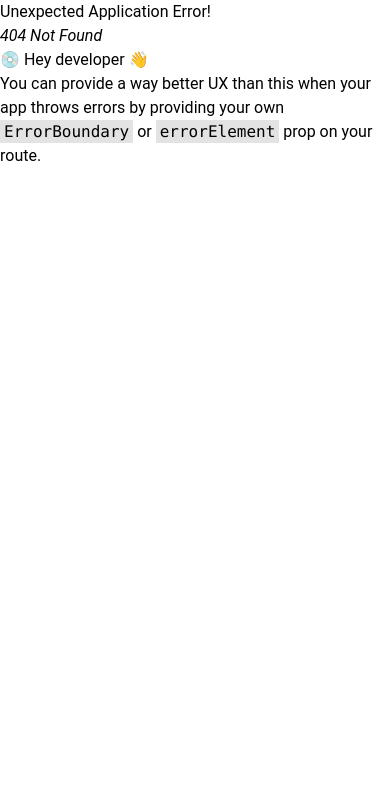
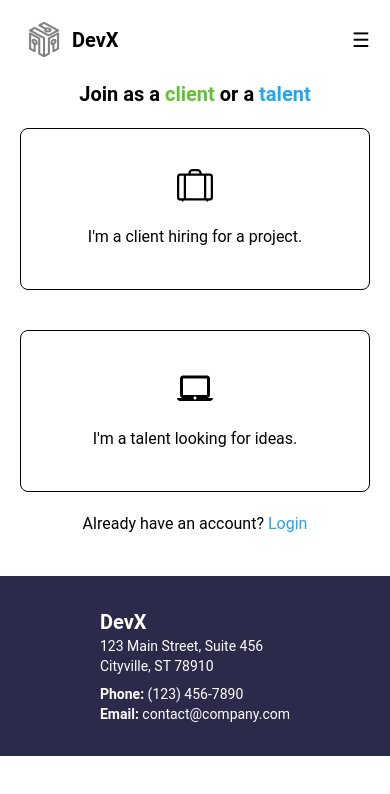
Before and after one commit to Aayush-prog/DevX, a React (Vite) app in the folder Frontend/: page /signUp in a window 390 px wide. Before the commit this address had no page. Shown: the top 794 px of the page. Built offline with nearby package versions, Linux system fonts and the light colour scheme.

Commit message:
common signup page with responsiveness

```diff
--- a/Frontend/src/App.jsx
+++ b/Frontend/src/App.jsx
@@ -5,11 +5,19 @@ import {
   RouterProvider,
 } from "react-router-dom";
 import Home from "./loggedOut/Home.jsx";
+import SignUp from "./loggedOut/SignUp.jsx";
+// import Login from "./loggedOut/Login.jsx";
+import ClientSignUp from "./loggedOut/ClientSignUp.jsx";
+import DevSignUp from "./loggedOut/DevSignUp.jsx";
 function App() {
   const router = createBrowserRouter(
     createRoutesFromElements(
       <Route>
         <Route path="/" element={<Home />} />
+        <Route path="/signUp" element={<SignUp />} />
+        <Route path="/client" element={<ClientSignUp />} />
+        <Route path="/talent" element={<DevSignUp />} />
+        {/* <Route path="/login" element={<Login />} /> */}
         {/* <Route path="/dev" element={<Try />}>
           <Route path=":id" element={<Nested />} />
         </Route> */}
--- a/Frontend/src/Nav.jsx
+++ b/Frontend/src/Nav.jsx
@@ -21,7 +21,7 @@ export default function Nav() {
   };
 
   return (
-    <nav>
+    <nav className="">
       {/* Navbar Section */}
       <div className="relative flex justify-between items-center p-4 bg-white z-50 xl:px-20 lg:px-10 px-5">
         {/* Left Section */}
@@ -138,6 +138,18 @@ export default function Nav() {
           >
             Why DevX
           </NavLink>
+          <Link
+            to="/login"
+            className="text-black hover:underline underline-offset-8"
+          >
+            Login
+          </Link>
+          <Link
+            to="/signUp"
+            className="bg-green rounded-lg p-2 px-3  text-white"
+          >
+            Sign Up
+          </Link>
         </ul>
       </div>
     </nav>
--- /dev/null
+++ b/Frontend/src/loggedOut/ClientSignUp.jsx
@@ -0,0 +1,5 @@
+import React from "react";
+
+export default function ClientSignUp() {
+  return <div>ClientSignUp</div>;
+}
--- /dev/null
+++ b/Frontend/src/loggedOut/DevSignUp.jsx
@@ -0,0 +1,5 @@
+import React from "react";
+
+export default function DevSignUp() {
+  return <div>DevSignUp</div>;
+}
--- /dev/null
+++ b/Frontend/src/loggedOut/SignUp.jsx
@@ -0,0 +1,51 @@
+import React from "react";
+import Nav from "../Nav";
+import Footer from "../Footer";
+import { BsSuitcaseLg } from "react-icons/bs";
+import { MdOutlineLaptopMac } from "react-icons/md";
+import { Link, useNavigate } from "react-router-dom";
+export default function SignUp() {
+  const navigate = useNavigate();
+  const handleClientClick = () => {
+    navigate("/client");
+  };
+  const handleDevClick = () => {
+    navigate("/talent");
+  };
+  return (
+    <div>
+      <Nav />
+      <div>
+        <div>
+          <h1 className="text-xl lg:text-3xl xl:text-4xl 2xl:text-5xl font-bold text-center">
+            Join as a <span className="text-green">client</span> or a{" "}
+            <span className="text-blue">talent</span>
+          </h1>
+        </div>
+        <div className="flex lg:flex-row flex-col justify-center">
+          <div
+            className="flex flex-col space-y-5 items-center border rounded-lg m-5 lg:m-10 p-10 cursor-pointer"
+            onClick={handleClientClick}
+          >
+            <BsSuitcaseLg className="lg:text-6xl text-4xl" />
+            <h1>I'm a client hiring for a project.</h1>
+          </div>
+          <div
+            className="flex flex-col space-y-5 items-center border rounded-lg m-5 lg:m-10 p-10 cursor-pointer "
+            onClick={handleDevClick}
+          >
+            <MdOutlineLaptopMac className="lg:text-6xl text-4xl" />
+            <h1>I'm a talent looking for ideas.</h1>
+          </div>
+        </div>
+        <h1 className="text-center">
+          Already have an account?{" "}
+          <Link to="/login" className="text-blue">
+            Login
+          </Link>
+        </h1>
+      </div>
+      <Footer />
+    </div>
+  );
+}
```
